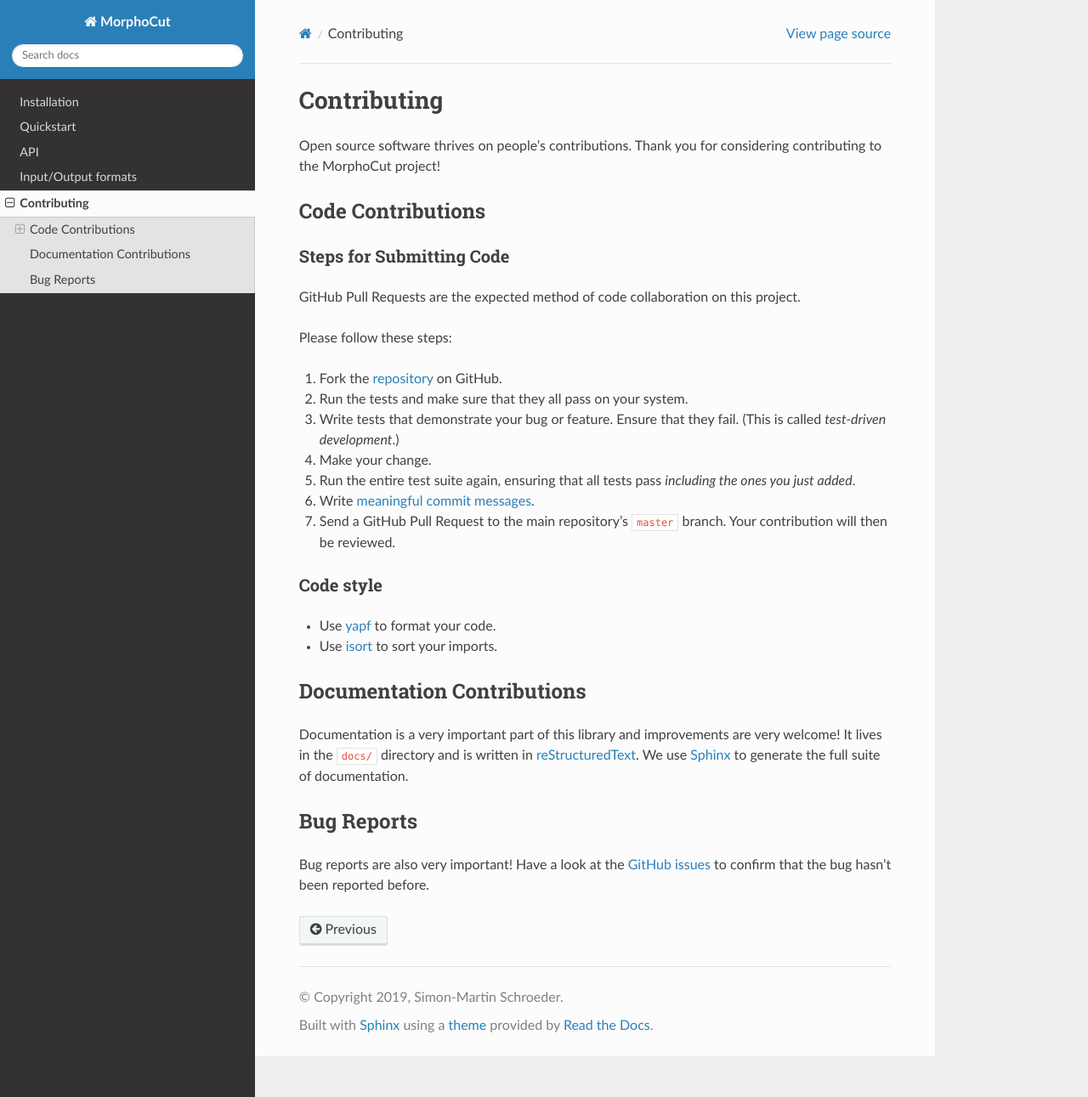
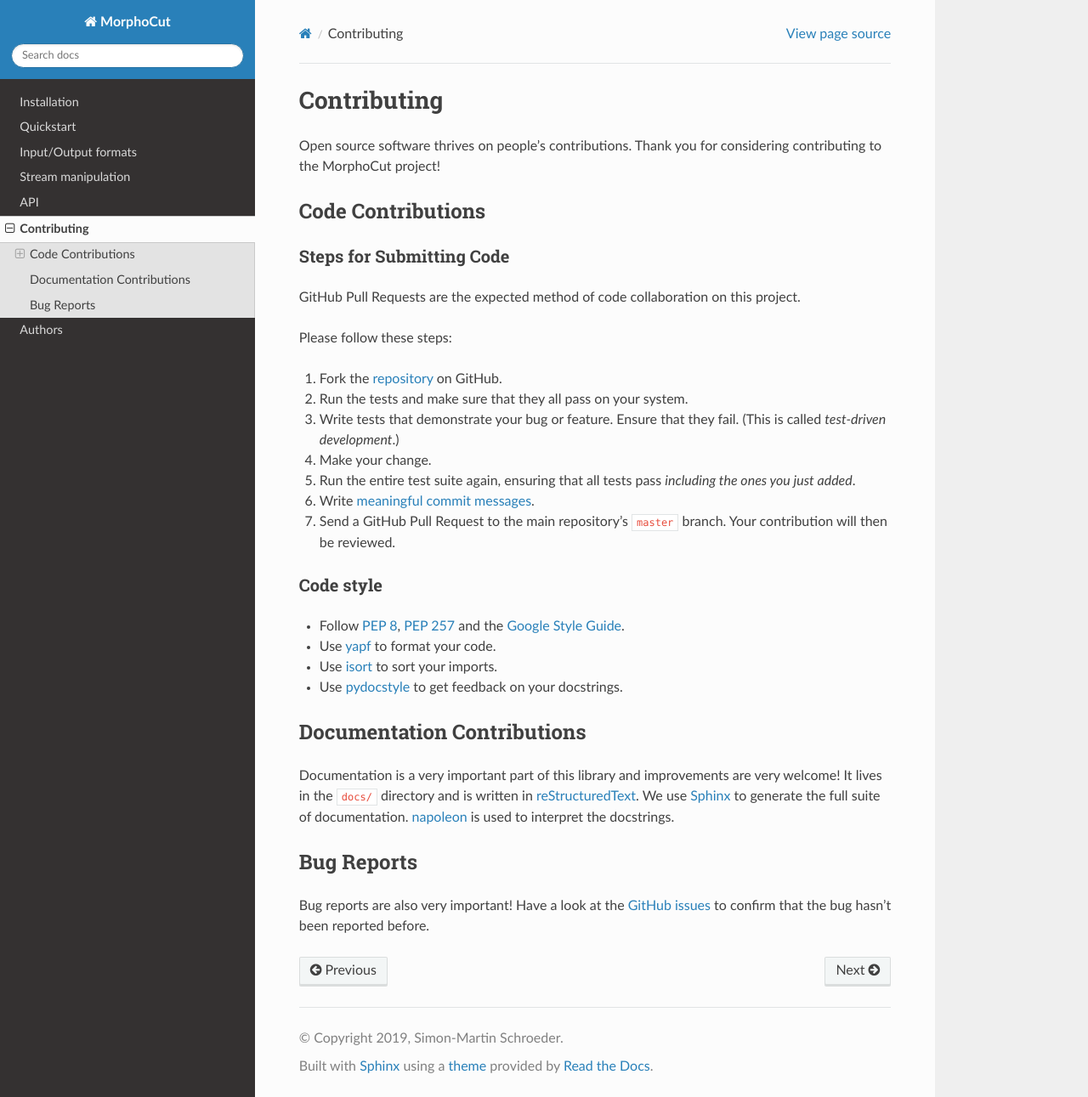
Before and after one commit to morphocut/morphocut, a Sphinx documentation site: the page built from docs/contributing.rst, in a window 1280 px wide and 1291 px high. Shown: the whole window at 85% size. Built offline with Sphinx 7.4.7 and the Read the Docs theme 2.0.0, drawn with Linux system fonts in a browser that asks for light colours.

Commit message:
Improve documentation

```diff
--- /dev/null
+++ b/AUTHORS.rst
@@ -0,0 +1 @@
+MorphoCut was conceived by `Simon-Martin Schröder <https://github.com/moi90/>`_.
--- /dev/null
+++ b/docs/authors.rst
@@ -0,0 +1,4 @@
+Authors
+=======
+
+.. include:: ../AUTHORS.rst
--- a/docs/conf.py
+++ b/docs/conf.py
@@ -32,6 +32,9 @@ extensions = [
     'sphinxcontrib.programoutput'
 ]
 
+napoleon_use_param = False
+napoleon_use_keyword = False
+
 # Add any paths that contain templates here, relative to this directory.
 templates_path = ['_templates']
 
--- a/docs/contributing.rst
+++ b/docs/contributing.rst
@@ -31,8 +31,16 @@ Please follow these  steps:
 Code style
 ~~~~~~~~~~
 
+* Follow `PEP 8`_, `PEP 257`_ and the `Google Style Guide`_.
 * Use `yapf <https://pypi.org/project/yapf/>`_ to format your code.
 * Use `isort <https://pypi.org/project/isort/>`_ to sort your imports.
+* Use `pydocstyle <https://pypi.org/project/pydocstyle/>`_ to get feedback on your docstrings.
+
+.. _Google Style Guide: http://google.github.io/styleguide/pyguide.html
+.. _PEP 8: https://www.python.org/dev/peps/pep-0008/
+.. _PEP 257: https://www.python.org/dev/peps/pep-0257/
+
+
 
 Documentation Contributions
 ---------------------------
@@ -41,10 +49,11 @@ Documentation is a very important part of this library
 and improvements are very welcome!
 It lives in the ``docs/`` directory and is written in
 `reStructuredText`_. We use `Sphinx`_ to generate the full suite of
-documentation.
+documentation. `napoleon`_ is used to interpret the docstrings.
 
 .. _reStructuredText: http://docutils.sourceforge.net/rst.html
 .. _Sphinx: http://sphinx-doc.org/index.html
+.. _napoleon: https://sphinxcontrib-napoleon.readthedocs.io/en/latest/
 
 Bug Reports
 -----------
--- /dev/null
+++ b/docs/stream.rst
@@ -0,0 +1,5 @@
+Stream manipulation
+===================
+
+.. automodule:: morphocut.stream
+    :members:
```
Also changed, not shown: docs/formats.rst (+9 -13 lines), docs/index.rst (+7 -1 lines), docs/_static/morphocut_logo.png (added), 1 other file.
